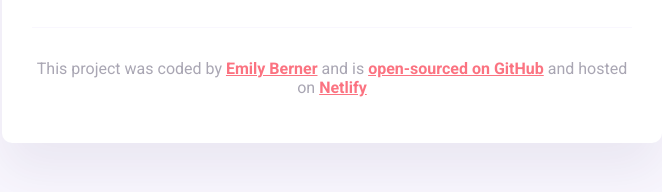
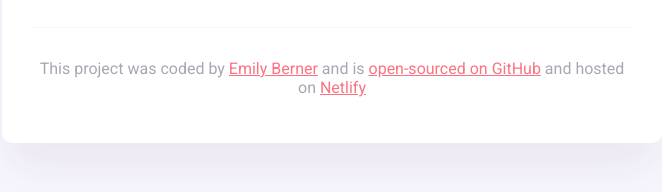
Before and after one commit to Emmily0/my-weather-app-eb-shecodes-plus, a plain HTML site: page index.html in a window 1280 px wide. Shown: the part 338-530 px from the top of the page, 308-970 px from the left. Drawn offline with nearby package versions, Linux system fonts and the light colour scheme.

Commit message:
removed <strong> in signature text

```diff
--- a/index.html
+++ b/index.html
@@ -49,12 +49,12 @@
         <p class="footer author">
           This project was coded by
           <a href="https://www.shecodes.io/graduates/15505-emily-berner" target="_blank" class="author-name"
-            ><strong>Emily Berner</strong></a
+            >Emily Berner</a
           >
           and is
-          <a href="https://github.com/Emmily0/my-weather-app-eb-shecodes-plus/tree/main" target="_blank" class="github"><strong> open-sourced on GitHub</strong></a>
+          <a href="https://github.com/Emmily0/my-weather-app-eb-shecodes-plus/tree/main" target="_blank" class="github">open-sourced on GitHub</a>
           and hosted on
-          <a href="https://myweatherapp-shecodesplus-eb.netlify.app" target="_blank" class="host"><strong>Netlify</strong></a>
+          <a href="https://myweatherapp-shecodesplus-eb.netlify.app" target="_blank" class="host">Netlify</a>
         </p>
       </footer>
     </div>
```
